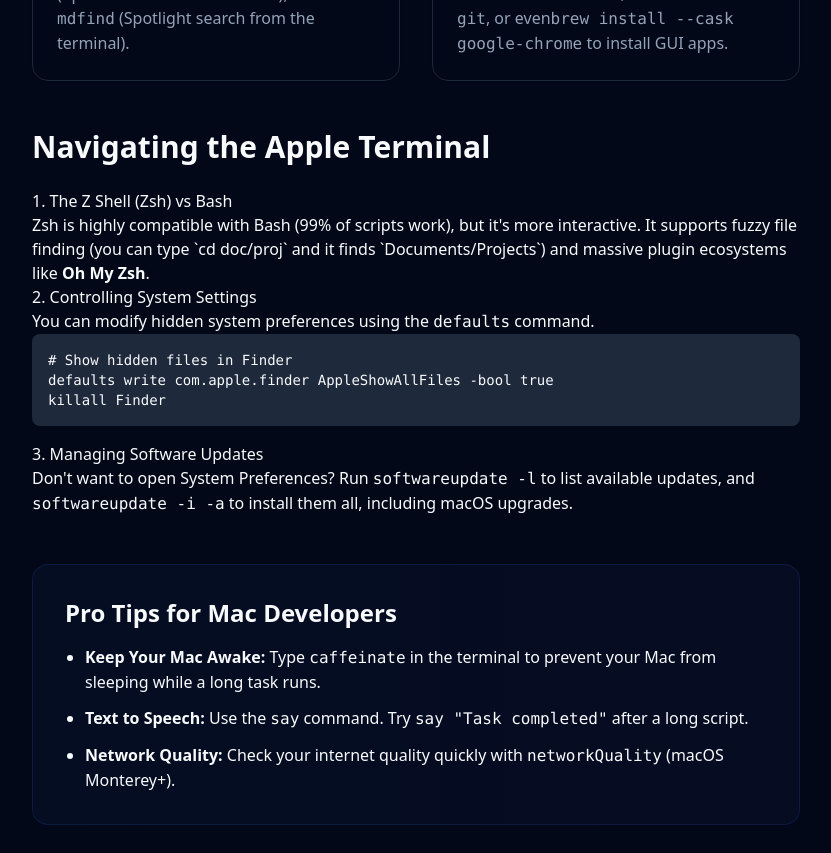
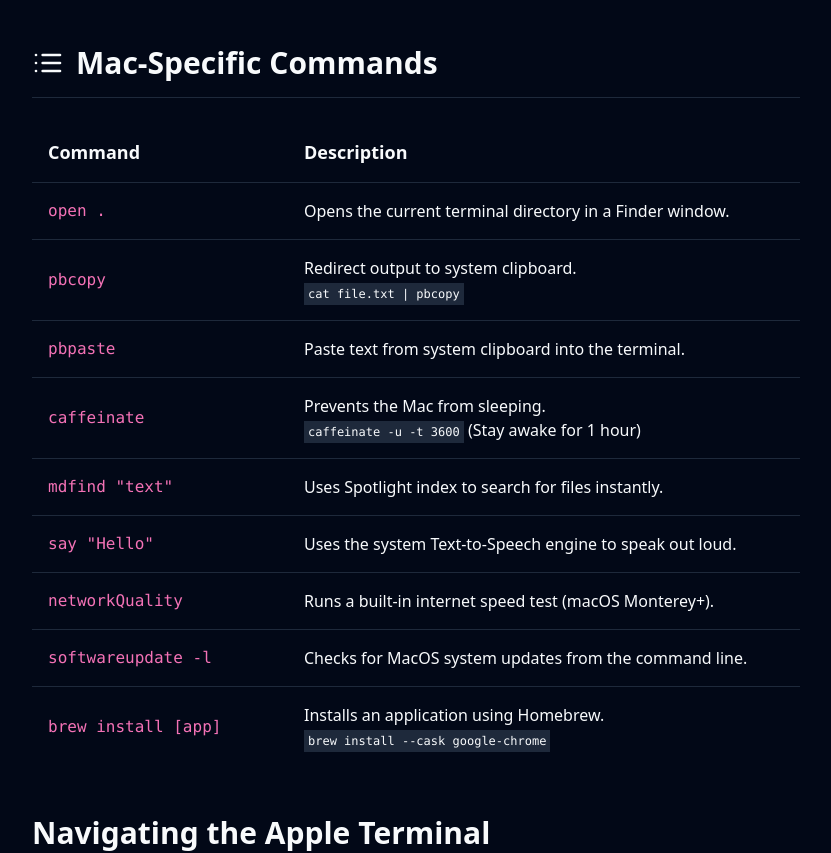
Before and after one commit to tittooin/tittoos-toolbox-hub, a React (Vite) app: page /tools/mac-cmd-gen in a window 1280 px wide. Shown: the part 1000-1853 px from the top of the page, without its empty margins (224-1055 px from the left). Built offline with nearby package versions, Linux system fonts and the light colour scheme.

Commit message:
Add command reference tables to all OS tools

```diff
--- a/src/pages/tools/AndroidCommandGenerator.tsx
+++ b/src/pages/tools/AndroidCommandGenerator.tsx
@@ -1,7 +1,7 @@
 
 import React from 'react';
 import GenericCommandTool from "@/components/GenericCommandTool";
-import { Smartphone, Usb, Cpu, Settings } from 'lucide-react';
+import { Smartphone, Usb, Settings, List } from 'lucide-react';
 
 const AndroidCommandGenerator = () => {
     return (
@@ -19,9 +19,7 @@ const AndroidCommandGenerator = () => {
                     <h2 className="text-3xl font-bold mb-6">Unlocking Android's Potential</h2>
                     <p className="text-lg text-muted-foreground leading-relaxed">
                         Android Debug Bridge (ADB) is a versatile command-line tool that lets you communicate with a device.
-                        The <code>adb</code> command facilitates a variety of device actions, such as installing and debugging apps,
-                        and it provides access to a Unix shell that you can use to run a variety of commands on a device.
-                        Whether you are a developer debugging an app or an enthusiast debloating your Samsung phone, ADB is the key.
+                        The <code>adb</code> command facilitates a variety of device actions, such as installing and debugging apps.
                     </p>
                 </div>
 
@@ -34,7 +32,7 @@ const AndroidCommandGenerator = () => {
                         <h3 className="text-xl font-bold mb-2">ADB vs Fastboot</h3>
                         <p className="text-muted-foreground">
                             <strong>ADB</strong> works when Android is fully booted. It helps with file transfers and app management.<br />
-                            <strong>Fastboot</strong> works when Android is NOT booted (in the Bootloader mode). It is used to flash firmware, recovery images (TWRP), or unlock the bootloader.
+                            <strong>Fastboot</strong> works when Android is NOT booted (in the Bootloader mode). It is used to flash firmware.
                         </p>
                     </div>
 
@@ -45,40 +43,65 @@ const AndroidCommandGenerator = () => {
                         <h3 className="text-xl font-bold mb-2">Developer Options</h3>
                         <p className="text-muted-foreground">
                             To use ADB, you must first enable "USB Debugging" on your phone. Go to
-                            <em> Settings {`>`} About Phone</em> and tap <strong>Build Number</strong> 7 times to unlock Developer Options.
+                            <em> Settings {`>`} About Phone</em> and tap <strong>Build Number</strong> 7 times.
                         </p>
                     </div>
                 </div>
 
-                {/* Deep Dive */}
+                {/* Reference Table */}
                 <div className="space-y-6">
-                    <h2 className="text-3xl font-bold">Common ADB Use Cases</h2>
+                    <div className="flex items-center gap-3 border-b pb-4">
+                        <List className="w-8 h-8 text-primary" />
+                        <h2 className="text-3xl font-bold m-0">Essential ADB & Fastboot Commands</h2>
+                    </div>
 
-                    <div className="prose dark:prose-invert max-w-none">
-                        <h3>1. Debloating (Removing Pre-installed Apps)</h3>
-                        <p>
-                            Manufacturers often install apps you can't uninstall via the UI.
-                            However, you can uninstall them for the current user via ADB:
-                        </p>
-                        <div className="bg-muted p-4 rounded-lg font-mono text-sm not-prose">
-                            adb shell pm uninstall -k --user 0 com.samsung.android.bloatware
-                        </div>
-
-                        <h3>2. File Transfer</h3>
-                        <p>
-                            Moving files over MTP (standard USB file transfer) can be slow or buggy on Mac/Linux.
-                            ADB Push/Pull is reliable.
-                        </p>
-                        <ul>
-                            <li><code>adb push movie.mkv /sdcard/Movies/</code> (PC to Phone)</li>
-                            <li><code>adb pull /sdcard/DCIM/Camera .</code> (Phone to PC)</li>
-                        </ul>
-
-                        <h3>3. Screen Recording & Mirroring</h3>
-                        <p>
-                            You can record your phone's screen directly to your PC via CLI:
-                            <code>adb shell screenrecord /sdcard/demo.mp4</code>.
-                        </p>
+                    <div className="overflow-x-auto">
+                        <table className="w-full text-left border-collapse">
+                            <thead>
+                                <tr className="border-b">
+                                    <th className="p-4 font-bold text-lg w-1/3">Command</th>
+                                    <th className="p-4 font-bold text-lg">Function</th>
+                                </tr>
+                            </thead>
+                            <tbody className="divide-y">
+                                <tr>
+                                    <td className="p-4 font-mono text-green-600 dark:text-green-400">adb devices</td>
+                                    <td className="p-4">Check if your device is connected and authorized.</td>
+                                </tr>
+                                <tr>
+                                    <td className="p-4 font-mono text-green-600 dark:text-green-400">adb shell</td>
+                                    <td className="p-4">Enter a remote Linux shell on your device.</td>
+                                </tr>
+                                <tr>
+                                    <td className="p-4 font-mono text-green-600 dark:text-green-400">adb install app.apk</td>
+                                    <td className="p-4">Install an APK file from your computer to the phone.</td>
+                                </tr>
+                                <tr>
+                                    <td className="p-4 font-mono text-green-600 dark:text-green-400">adb push local remote</td>
+                                    <td className="p-4">Copy file FROM Computer TO Phone. <br /><code className="text-xs bg-muted p-1">adb push song.mp3 /sdcard/Music/</code></td>
+                                </tr>
+                                <tr>
+                                    <td className="p-4 font-mono text-green-600 dark:text-green-400">adb pull remote local</td>
+                                    <td className="p-4">Copy file FROM Phone TO Computer. <br /><code className="text-xs bg-muted p-1">adb pull /sdcard/DCIM/Camera .</code></td>
+                                </tr>
+                                <tr>
+                                    <td className="p-4 font-mono text-green-600 dark:text-green-400">adb logcat</td>
+                                    <td className="p-4">Stream system logs (useful for debugging crashes).</td>
+                                </tr>
+                                <tr>
+                                    <td className="p-4 font-mono text-green-600 dark:text-green-400">adb reboot bootloader</td>
+                                    <td className="p-4">Restart the phone into Fastboot mode.</td>
+                                </tr>
+                                <tr>
+                                    <td className="p-4 font-mono text-green-600 dark:text-green-400">fastboot oem unlock</td>
+                                    <td className="p-4">Unlock the bootloader (WARNING: Wipes valid data).</td>
+                                </tr>
+                                <tr>
+                                    <td className="p-4 font-mono text-green-600 dark:text-green-400">fastboot flash recovery twrp.img</td>
+                                    <td className="p-4">Flash a custom recovery partition (Advanced).</td>
+                                </tr>
+                            </tbody>
+                        </table>
                     </div>
                 </div>
 
@@ -94,10 +117,6 @@ const AndroidCommandGenerator = () => {
                             <span className="font-bold text-red-500">2. Device not found?</span>
                             <p className="text-sm text-muted-foreground mt-1">Ensure you have the correct USB Drivers (Google USB Driver for Pixel, Samsung Drivers for Samsung) installed on Windows.</p>
                         </div>
-                        <div className="flex items-start gap-3">
-                            <span className="font-bold text-red-500">3. Fastboot Waiting?</span>
-                            <p className="text-sm text-muted-foreground mt-1">If stuck on "waiting for device" in fastboot, use a USB 2.0 port. USB 3.0/C ports sometimes cause handshake issues on older devices.</p>
-                        </div>
                     </div>
                 </div>
 
--- a/src/pages/tools/LinuxCommandGenerator.tsx
+++ b/src/pages/tools/LinuxCommandGenerator.tsx
@@ -1,7 +1,7 @@
 
 import React from 'react';
 import GenericCommandTool from "@/components/GenericCommandTool";
-import { Terminal, Server, Lock, Database } from 'lucide-react';
+import { Terminal, Server, Lock, Database, List } from 'lucide-react';
 
 const LinuxCommandGenerator = () => {
     return (
@@ -20,7 +20,6 @@ const LinuxCommandGenerator = () => {
                     <p className="text-lg text-muted-foreground leading-relaxed">
                         Linux powers 90% of the public cloud, the world's top 500 supercomputers, and most of the internet's infrastructure.
                         Mastering the <strong>Bash (Bourne Again SHell)</strong> is the single most valuable skill for any developer or sysadmin.
-                        Unlike graphical interfaces, the Linux terminal allows you to chain small, single-purpose utilities together to perform incredibly complex data processing tasks efficiently.
                     </p>
                 </div>
 
@@ -44,8 +43,65 @@ const LinuxCommandGenerator = () => {
                         <h3 className="text-xl font-bold mb-2">Permissions (rwx)</h3>
                         <p className="text-muted-foreground">
                             Linux security is built on file ownership. Every file belongs to a <strong>User</strong> and a <strong>Group</strong>.
-                            Permissions are defined as Read (4), Write (2), and Execute (1). A permission code like <code>755</code> means the owner has full control (7), while everyone else can only read and execute (5).
+                            Permissions are defined as Read (4), Write (2), and Execute (1).
                         </p>
+                    </div>
+                </div>
+
+                {/* Reference Table */}
+                <div className="space-y-6">
+                    <div className="flex items-center gap-3 border-b pb-4">
+                        <List className="w-8 h-8 text-primary" />
+                        <h2 className="text-3xl font-bold m-0">Essential Linux Commands</h2>
+                    </div>
+
+                    <div className="overflow-x-auto">
+                        <table className="w-full text-left border-collapse">
+                            <thead>
+                                <tr className="border-b">
+                                    <th className="p-4 font-bold text-lg w-1/4">Command</th>
+                                    <th className="p-4 font-bold text-lg">Use Case</th>
+                                </tr>
+                            </thead>
+                            <tbody className="divide-y">
+                                <tr>
+                                    <td className="p-4 font-mono text-amber-600 dark:text-amber-400">ls -lah</td>
+                                    <td className="p-4">List all files including hidden ones, with details and human-readable sizes.</td>
+                                </tr>
+                                <tr>
+                                    <td className="p-4 font-mono text-amber-600 dark:text-amber-400">cd /path/to</td>
+                                    <td className="p-4">Change Directory. Use <code>cd ..</code> to go back comfortably.</td>
+                                </tr>
+                                <tr>
+                                    <td className="p-4 font-mono text-amber-600 dark:text-amber-400">grep -r "text" .</td>
+                                    <td className="p-4">Search for "text" recursively inside all files in the current folder.</td>
+                                </tr>
+                                <tr>
+                                    <td className="p-4 font-mono text-amber-600 dark:text-amber-400">chmod +x file</td>
+                                    <td className="p-4">Make a file executable (usually a script).</td>
+                                </tr>
+                                <tr>
+                                    <td className="p-4 font-mono text-amber-600 dark:text-amber-400">chown user:group file</td>
+                                    <td className="p-4">Change the owner and group of a file.</td>
+                                </tr>
+                                <tr>
+                                    <td className="p-4 font-mono text-amber-600 dark:text-amber-400">top / htop</td>
+                                    <td className="p-4">Display real-time system resource usage (CPU, RAM).</td>
+                                </tr>
+                                <tr>
+                                    <td className="p-4 font-mono text-amber-600 dark:text-amber-400">curl -O url</td>
+                                    <td className="p-4">Download a file from the internet via the terminal.</td>
+                                </tr>
+                                <tr>
+                                    <td className="p-4 font-mono text-amber-600 dark:text-amber-400">tar -czvf name.tar.gz folder</td>
+                                    <td className="p-4">Compress a folder into a .tar.gz archive.</td>
+                                </tr>
+                                <tr>
+                                    <td className="p-4 font-mono text-amber-600 dark:text-amber-400">ssh user@host</td>
+                                    <td className="p-4">Secure Shell. Connect to a remote server securely.</td>
+                                </tr>
+                            </tbody>
+                        </table>
                     </div>
                 </div>
 
@@ -82,21 +138,6 @@ const LinuxCommandGenerator = () => {
                     </div>
                 </div>
 
-                {/* Cheatsheet */}
-                <div className="bg-slate-950 p-8 rounded-2xl border border-slate-800">
-                    <h2 className="text-2xl font-bold text-white mb-6">Survival Cheatsheet</h2>
-                    <div className="grid grid-cols-1 md:grid-cols-2 gap-4 font-mono text-sm">
-                        <div className="text-slate-400"><span className="text-green-400">pwd</span> - Print working directory</div>
-                        <div className="text-slate-400"><span className="text-green-400">ls -la</span> - List all files detailed</div>
-                        <div className="text-slate-400"><span className="text-green-400">cd ..</span> - Go up one directory</div>
-                        <div className="text-slate-400"><span className="text-green-400">cp -r src dest</span> - Copy folder recursively</div>
-                        <div className="text-slate-400"><span className="text-green-400">rm -rf folder</span> - Force delete folder (Careful!)</div>
-                        <div className="text-slate-400"><span className="text-green-400">grep "text" file</span> - Search text in file</div>
-                        <div className="text-slate-400"><span className="text-green-400">chmod +x script</span> - Make file executable</div>
-                        <div className="text-slate-400"><span className="text-green-400">top</span> - View running processes</div>
-                    </div>
-                </div>
-
             </div>
         </GenericCommandTool>
     );
--- a/src/pages/tools/MacCommandGenerator.tsx
+++ b/src/pages/tools/MacCommandGenerator.tsx
@@ -1,7 +1,7 @@
 
 import React from 'react';
 import GenericCommandTool from "@/components/GenericCommandTool";
-import { Command, Laptop, Package, Terminal } from 'lucide-react';
+import { Command, Laptop, Package, Terminal, List } from 'lucide-react';
 
 const MacCommandGenerator = () => {
     return (
@@ -20,7 +20,6 @@ const MacCommandGenerator = () => {
                     <p className="text-lg text-muted-foreground leading-relaxed">
                         MacOS isn't just a pretty face; it's built on <strong>Darwin</strong>, a Unix-like operating system.
                         This gives Mac users the best of both worlds: widespread software support and a powerful native terminal environment.
-                        Since MacOS Catalina, <strong>Zsh (Z Shell)</strong> has replaced Bash as the default login shell, offering modern features like improved tab completion and theme support.
                     </p>
                 </div>
 
@@ -33,8 +32,7 @@ const MacCommandGenerator = () => {
                         <h3 className="text-xl font-bold mb-2">MacOS Specific Utilities</h3>
                         <p className="text-muted-foreground">
                             Apple provides unique CLI tools not found on standard Linux.
-                            Examples include <code>pbcopy</code> (paste to clipboard), <code>open .</code> (open current folder in Finder),
-                            and <code>mdfind</code> (Spotlight search from the terminal).
+                            Examples include <code>pbcopy</code> (paste to clipboard) and <code>open .</code> (open current folder in Finder).
                         </p>
                     </div>
 
@@ -45,9 +43,65 @@ const MacCommandGenerator = () => {
                         <h3 className="text-xl font-bold mb-2">Homebrew</h3>
                         <p className="text-muted-foreground">
                             The "missing package manager for macOS." While not pre-installed, it's essential.
-                            Install it once, and you can run <code>brew install node</code>, <code>brew install git</code>, or even
-                            <code>brew install --cask google-chrome</code> to install GUI apps.
+                            Install it once, and you can run <code>brew install node</code> to get developer tools.
                         </p>
+                    </div>
+                </div>
+
+                {/* Reference Table */}
+                <div className="space-y-6">
+                    <div className="flex items-center gap-3 border-b pb-4">
+                        <List className="w-8 h-8 text-primary" />
+                        <h2 className="text-3xl font-bold m-0">Mac-Specific Commands</h2>
+                    </div>
+
+                    <div className="overflow-x-auto">
+                        <table className="w-full text-left border-collapse">
+                            <thead>
+                                <tr className="border-b">
+                                    <th className="p-4 font-bold text-lg w-1/3">Command</th>
+                                    <th className="p-4 font-bold text-lg">Description</th>
+                                </tr>
+                            </thead>
+                            <tbody className="divide-y">
+                                <tr>
+                                    <td className="p-4 font-mono text-pink-600 dark:text-pink-400">open .</td>
+                                    <td className="p-4">Opens the current terminal directory in a Finder window.</td>
+                                </tr>
+                                <tr>
+                                    <td className="p-4 font-mono text-pink-600 dark:text-pink-400">pbcopy</td>
+                                    <td className="p-4">Redirect output to system clipboard. <br /><code className="text-xs bg-muted p-1">cat file.txt | pbcopy</code></td>
+                                </tr>
+                                <tr>
+                                    <td className="p-4 font-mono text-pink-600 dark:text-pink-400">pbpaste</td>
+                                    <td className="p-4">Paste text from system clipboard into the terminal.</td>
+                                </tr>
+                                <tr>
+                                    <td className="p-4 font-mono text-pink-600 dark:text-pink-400">caffeinate</td>
+                                    <td className="p-4">Prevents the Mac from sleeping. <br /><code className="text-xs bg-muted p-1">caffeinate -u -t 3600</code> (Stay awake for 1 hour)</td>
+                                </tr>
+                                <tr>
+                                    <td className="p-4 font-mono text-pink-600 dark:text-pink-400">mdfind "text"</td>
+                                    <td className="p-4">Uses Spotlight index to search for files instantly.</td>
+                                </tr>
+                                <tr>
+                                    <td className="p-4 font-mono text-pink-600 dark:text-pink-400">say "Hello"</td>
+                                    <td className="p-4">Uses the system Text-to-Speech engine to speak out loud.</td>
+                                </tr>
+                                <tr>
+                                    <td className="p-4 font-mono text-pink-600 dark:text-pink-400">networkQuality</td>
+                                    <td className="p-4">Runs a built-in internet speed test (macOS Monterey+).</td>
+                                </tr>
+                                <tr>
+                                    <td className="p-4 font-mono text-pink-600 dark:text-pink-400">softwareupdate -l</td>
+                                    <td className="p-4">Checks for MacOS system updates from the command line.</td>
+                                </tr>
+                                <tr>
+                                    <td className="p-4 font-mono text-pink-600 dark:text-pink-400">brew install [app]</td>
+                                    <td className="p-4">Installs an application using Homebrew. <br /><code className="text-xs bg-muted p-1">brew install --cask google-chrome</code></td>
+                                </tr>
+                            </tbody>
+                        </table>
                     </div>
                 </div>
 
@@ -59,7 +113,7 @@ const MacCommandGenerator = () => {
                         <h3>1. The Z Shell (Zsh) vs Bash</h3>
                         <p>
                             Zsh is highly compatible with Bash (99% of scripts work), but it's more interactive.
-                            It supports fuzzy file finding (you can type `cd doc/proj` and it finds `Documents/Projects`) and massive plugin ecosystems like <strong>Oh My Zsh</strong>.
+                            It supports fuzzy file finding and massive plugin ecosystems.
                         </p>
 
                         <h3>2. Controlling System Settings</h3>
@@ -71,23 +125,7 @@ const MacCommandGenerator = () => {
                             defaults write com.apple.finder AppleShowAllFiles -bool true<br />
                             killall Finder
                         </div>
-
-                        <h3>3. Managing Software Updates</h3>
-                        <p>
-                            Don't want to open System Preferences?
-                            Run <code>softwareupdate -l</code> to list available updates, and <code>softwareupdate -i -a</code> to install them all, including macOS upgrades.
-                        </p>
                     </div>
-                </div>
-
-                {/* Tips Section */}
-                <div className="bg-gradient-to-r from-blue-50 to-indigo-50 dark:from-blue-900/10 dark:to-indigo-900/10 p-8 rounded-2xl border border-blue-100 dark:border-blue-900/30">
-                    <h2 className="text-2xl font-bold mb-4">Pro Tips for Mac Developers</h2>
-                    <ul className="space-y-3 list-disc pl-5">
-                        <li><strong>Keep Your Mac Awake:</strong> Type <code>caffeinate</code> in the terminal to prevent your Mac from sleeping while a long task runs.</li>
-                        <li><strong>Text to Speech:</strong> Use the <code>say</code> command. Try <code>say "Task completed"</code> after a long script.</li>
-                        <li><strong>Network Quality:</strong> Check your internet quality quickly with <code>networkQuality</code> (macOS Monterey+).</li>
-                    </ul>
                 </div>
 
             </div>
```
Also changed, not shown: src/pages/tools/WindowsCommandGenerator.tsx (+56 -16 lines).
